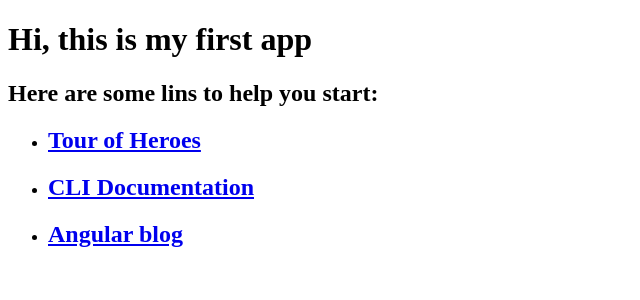
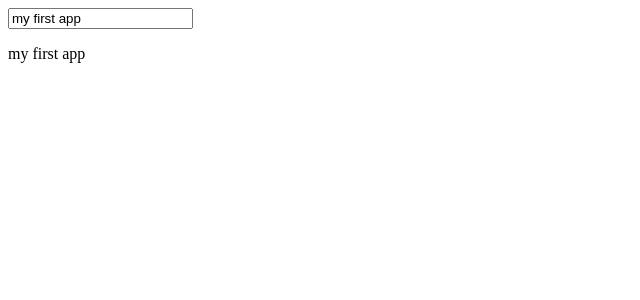
Before and after one commit to Jackson-Calixto/Angular-TheCompleteGuide, an Angular app in the folder my-first-app/: page / in a window 1280 px wide. Shown: the top 300 px of the page, without its empty margins (0-640 px from the left). Built offline with nearby package versions, Linux system fonts and the light colour scheme.

Commit message:
[(ngModel)]="name"

```diff
--- a/my-first-app/package.json
+++ b/my-first-app/package.json
@@ -24,7 +24,7 @@
   },
   "devDependencies": {
     "@angular-devkit/build-angular": "^16.2.5",
-    "@angular/cli": "^16.2.5",
+    "@angular/cli": "^16.2.8",
     "@angular/compiler-cli": "^16.2.0",
     "@types/jasmine": "~4.3.0",
     "jasmine-core": "~4.6.0",
--- a/my-first-app/src/app/app.component.html
+++ b/my-first-app/src/app/app.component.html
@@ -1,17 +1,3 @@
-<div>
-  <h1>
-    Hi, this is {{title}}
-  </h1>
-</div>
-<h2>Here are some lins to help you start: </h2>
-<ul>
-  <li>
-    <h2><a target="_blank" rel="noopener" href="https://angular.io/tutorial">Tour of Heroes</a></h2>
-  </li>
-  <li>
-    <h2><a target="_blank" rel="noopener" href="https://github.com/angular/angular-cli#documentation">CLI Documentation</a></h2>
-  </li>
-  <li>
-    <h2><a target="_blank" rel="noopener" href="https://blog.angular.io/">Angular blog</a></h2>
-  </li>
-</ul>
+<!doctype html>
+<input type="text" [(ngModel)]="name">
+<p>{{name}}</p>
--- a/my-first-app/src/app/app.component.ts
+++ b/my-first-app/src/app/app.component.ts
@@ -3,8 +3,8 @@
 @Component({
   selector: 'app-root',
   templateUrl: './app.component.html',
-  styleUrls: ['./app.component.css']
+  styleUrls: ['./app.component.css'],
 })
 export class AppComponent {
-  title = 'my first app';
+  name = 'my first app';
 }
```
Also changed, not shown: my-first-app/src/app/app.module.ts (+5 -9 lines), 1 other file (tests, documents, lock files or other folders).
